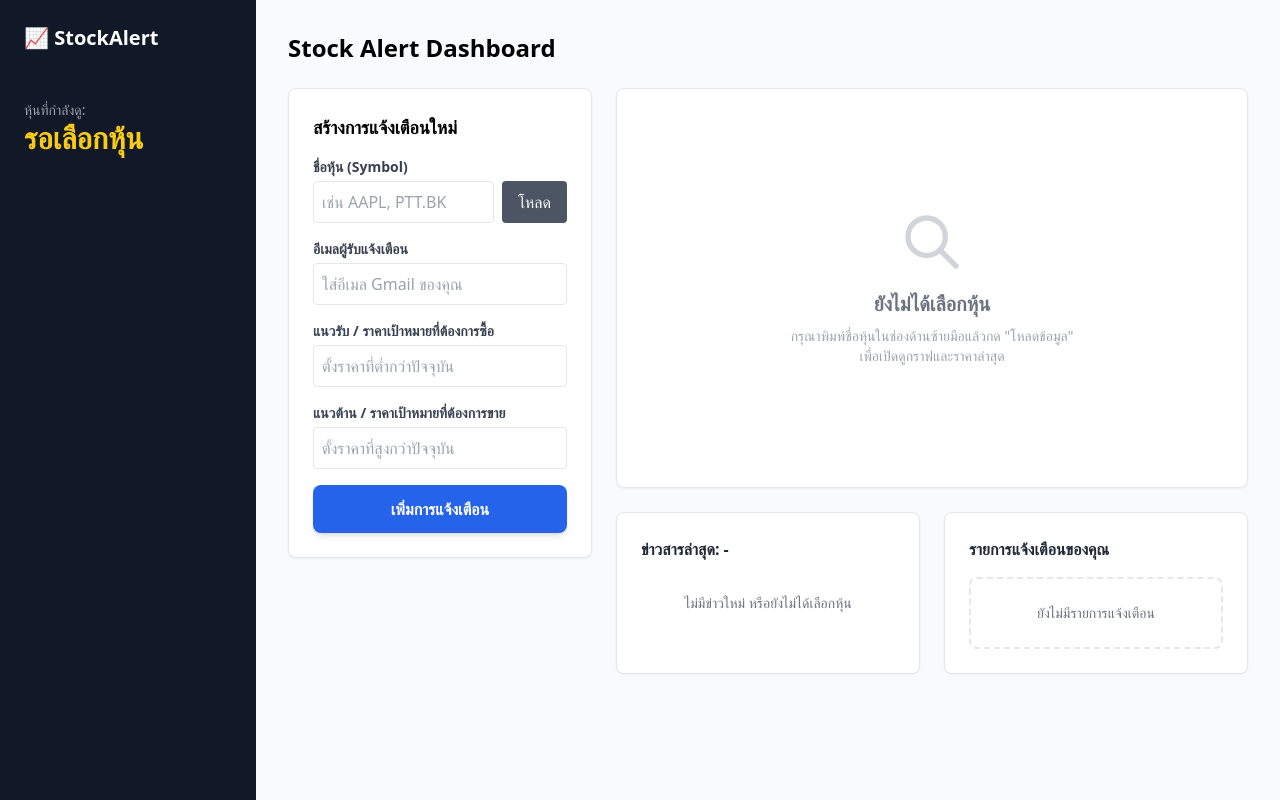
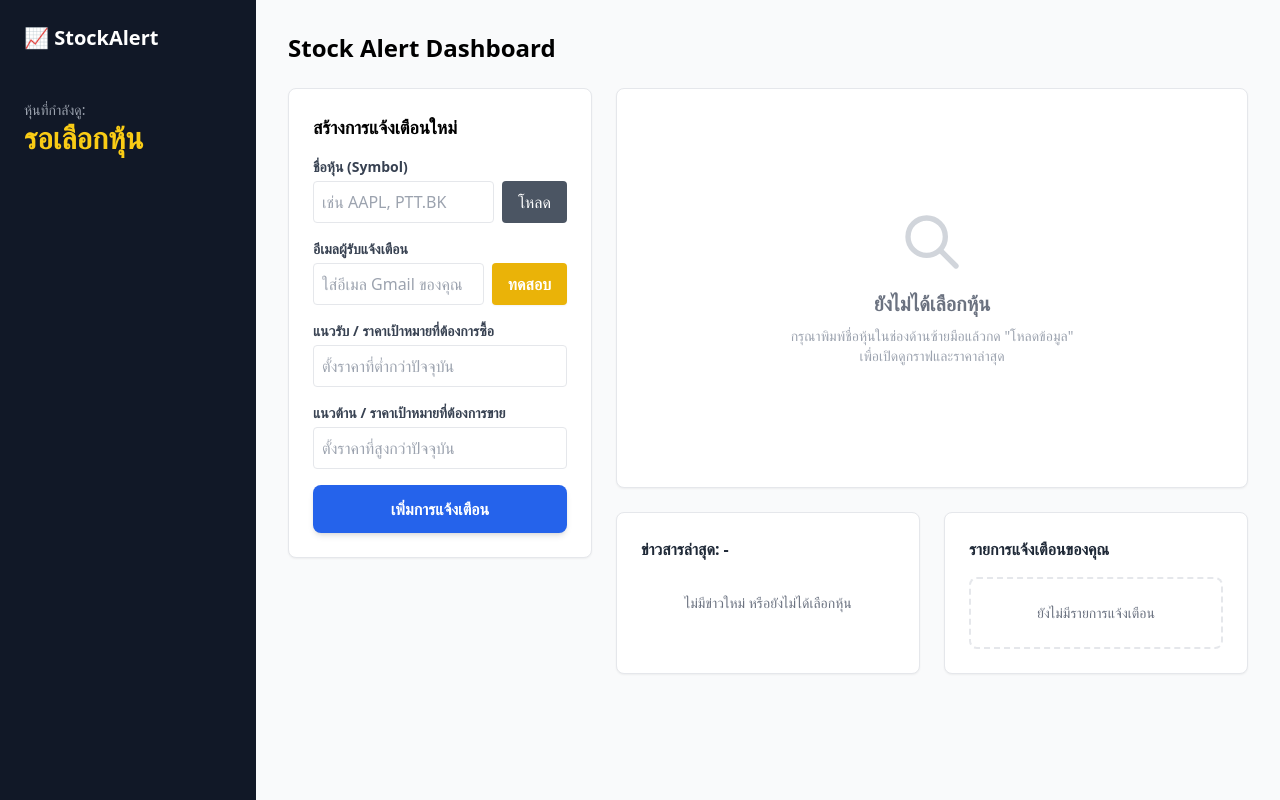
Before and after one commit to thawatchai2547123-code/stock-alert-web, a Flask app: page / in a window 1280 px wide. Run offline with Flask 3, Linux system fonts and the light colour scheme; some libraries are stand-ins or nearby versions.

Commit message:
Update index.html

```diff
--- a/stock_alert_web/templates/index.html
+++ b/stock_alert_web/templates/index.html
@@ -2,14 +2,12 @@
 <html lang="th">
 <head>
     <meta charset="UTF-8">
-    <!-- โค้ดบรรทัดนี้สำคัญมาก! ช่วยให้หน้าเว็บปรับขนาดตามจอมือถืออัตโนมัติ -->
     <meta name="viewport" content="width=device-width, initial-scale=1.0">
     <title>Stock Alert</title>
     <script src="https://cdn.tailwindcss.com"></script>
 </head>
 <body class="bg-gray-50 flex flex-col md:flex-row min-h-screen">
 
-    <!-- แถบเมนูด้านซ้าย (Sidebar) -->
     <div class="w-full md:w-64 bg-gray-900 text-white flex flex-col">
         <div class="p-6 text-xl font-bold flex items-center gap-2">
             📈 StockAlert
@@ -20,7 +18,6 @@
         </div>
     </div>
 
-    <!-- พื้นที่เนื้อหาหลัก (Main Content) -->
     <div class="flex-1 p-4 md:p-8">
         <h1 class="text-2xl font-bold mb-6">Stock Alert Dashboard</h1>
 
@@ -30,12 +27,9 @@
         </div>
         {% endif %}
 
-        <!-- การจัด Layout แบบใหม่: ในมือถือเป็น 1 คอลัมน์ แถวเรียงลงมา / ในคอมแยกเป็น 3 ส่วน -->
         <div class="grid grid-cols-1 lg:grid-cols-3 gap-6">
 
-            <!-- คอลัมน์ซ้าย (ฟอร์มกรอกข้อมูล) -->
             <div class="col-span-1 space-y-6">
-                <!-- กล่องฟอร์ม -->
                 <div class="bg-white p-6 rounded-lg shadow-sm border border-gray-200">
                     <h3 class="font-bold mb-4 text-lg">สร้างการแจ้งเตือนใหม่</h3>
                     <form action="/add_alert" method="POST" class="space-y-4">
@@ -50,9 +44,15 @@
                             {% endif %}
                         </div>
 
+                        <!-- ช่องอีเมล + ปุ่มทดสอบส่ง -->
                         <div>
                             <label class="block text-sm font-semibold text-gray-700 mb-1">อีเมลผู้รับแจ้งเตือน</label>
-                            <input type="email" name="user_email" placeholder="ใส่อีเมล Gmail ของคุณ" class="w-full border rounded p-2" required>
+                            <div class="flex gap-2">
+                                <input type="email" id="input_test_email" name="user_email" placeholder="ใส่อีเมล Gmail ของคุณ" class="w-full border rounded p-2" required>
+                                <button type="button" onclick="testSendEmail()" class="bg-yellow-500 text-white px-4 py-2 rounded hover:bg-yellow-600 font-bold whitespace-nowrap transition-colors shadow-sm" title="กดเพื่อทดสอบว่าส่งอีเมลได้จริงหรือไม่">
+                                    ทดสอบ
+                                </button>
+                            </div>
                         </div>
 
                         <div>
@@ -69,7 +69,6 @@
                     </form>
                 </div>
 
-                <!-- กล่อง AI Analysis (จะแสดงก็ต่อเมื่อเลือกหุ้นแล้ว) -->
                 {% if selected and ai %}
                 <div class="bg-blue-900 text-white p-6 rounded-lg shadow-md">
                     <h3 class="font-bold mb-2 text-blue-200">AI Analysis: {{ selected }}</h3>
@@ -86,13 +85,8 @@
                 {% endif %}
             </div>
 
-            <!-- คอลัมน์ขวา (กราฟและข้อมูลข่าว) -->
             <div class="col-span-1 lg:col-span-2 space-y-6">
-
-                <!-- กล่องกราฟ TradingView -->
                 <div class="bg-white p-4 rounded-lg shadow-sm border border-gray-200 min-h-[400px] flex items-center justify-center">
-
-                    <!-- เช็คเงื่อนไข: ถ้าเลือกหุ้นแล้วถึงจะโหลดกราฟ -->
                     {% if selected %}
                     <div class="tradingview-widget-container w-full h-[450px]">
                       <div id="tradingview_{{ selected }}"></div>
@@ -116,8 +110,6 @@
                       });
                       </script>
                     </div>
-
-                    <!-- ถ้ายังไม่เลือกหุ้น ให้แสดงหน้าจอว่างๆ แทนกราฟ -->
                     {% else %}
                     <div class="text-center text-gray-400 py-20">
                         <svg class="mx-auto h-16 w-16 text-gray-300 mb-4" fill="none" viewBox="0 0 24 24" stroke="currentColor">
@@ -129,9 +121,7 @@
                     {% endif %}
                 </div>
 
-                <!-- แถวข้อมูลด้านล่าง (ข่าว & รายการแจ้งเตือน) -->
                 <div class="grid grid-cols-1 md:grid-cols-2 gap-6">
-                    <!-- กล่องข่าว -->
                     <div class="bg-white p-6 rounded-lg shadow-sm border border-gray-200">
                         <h3 class="font-bold mb-4 text-gray-800">ข่าวสารล่าสุด: {{ selected if selected else '-' }}</h3>
                         {% if selected and news %}
@@ -148,7 +138,6 @@
                         {% endif %}
                     </div>
 
-                    <!-- กล่องรายการแจ้งเตือน -->
                     <div class="bg-white p-6 rounded-lg shadow-sm border border-gray-200">
                         <h3 class="font-bold mb-4 text-gray-800">รายการแจ้งเตือนของคุณ</h3>
                         {% if alerts %}
@@ -191,7 +180,6 @@
     </div>
 
     {% if selected %}
-    <!-- Script ดึงราคาหุ้นแบบไม่ให้หน้ากระตุก -->
     <script>
         fetch('/get_price?symbol={{ selected }}')
             .then(response => response.json())
@@ -209,5 +197,37 @@
             });
     </script>
     {% endif %}
+
+    <!-- Script สำหรับปุ่มทดสอบส่งอีเมล -->
+    <script>
+    function testSendEmail() {
+        const email = document.getElementById('input_test_email').value;
+        if (!email) {
+            alert('⚠️ กรุณากรอกอีเมลในช่องก่อนกดทดสอบครับ');
+            return;
+        }
+
+        alert('⏳ กำลังทดสอบส่งอีเมล... กรุณารอสักครู่ (อาจใช้เวลา 3-5 วินาที)');
+
+        const formData = new FormData();
+        formData.append('test_email', email);
+
+        fetch('/test_email', {
+            method: 'POST',
+            body: formData
+        })
+        .then(response => response.json())
+        .then(data => {
+            if (data.status === 'success') {
+                alert('✅ ' + data.message);
+            } else {
+                alert('❌ ' + data.message);
+            }
+        })
+        .catch(error => {
+            alert('❌ เกิดข้อผิดพลาด ไม่สามารถเชื่อมต่อกับเซิร์ฟเวอร์ได้');
+        });
+    }
+    </script>
 </body>
 </html>
```
